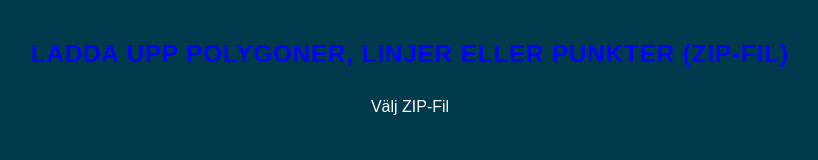
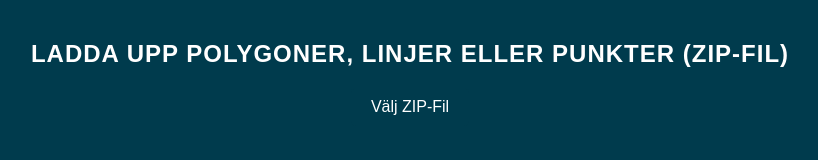
Before and after one commit to Jonassigfridsson/zip-extraction-tool, a plain HTML site: page index.html in a window 1280 px wide. Shown: the whole page, without its empty margins (230-1048 px from the left). Drawn offline with Linux system fonts and the light colour scheme.

Commit message:
Update index.html

```diff
--- a/index.html
+++ b/index.html
@@ -9,7 +9,7 @@
             font-family: 'Arial', sans-serif;
             text-align: center;
             background-color: #003b4d;
-            color: blue;
+            color: white;
             margin: 0;
             padding: 20px;
         }
```
